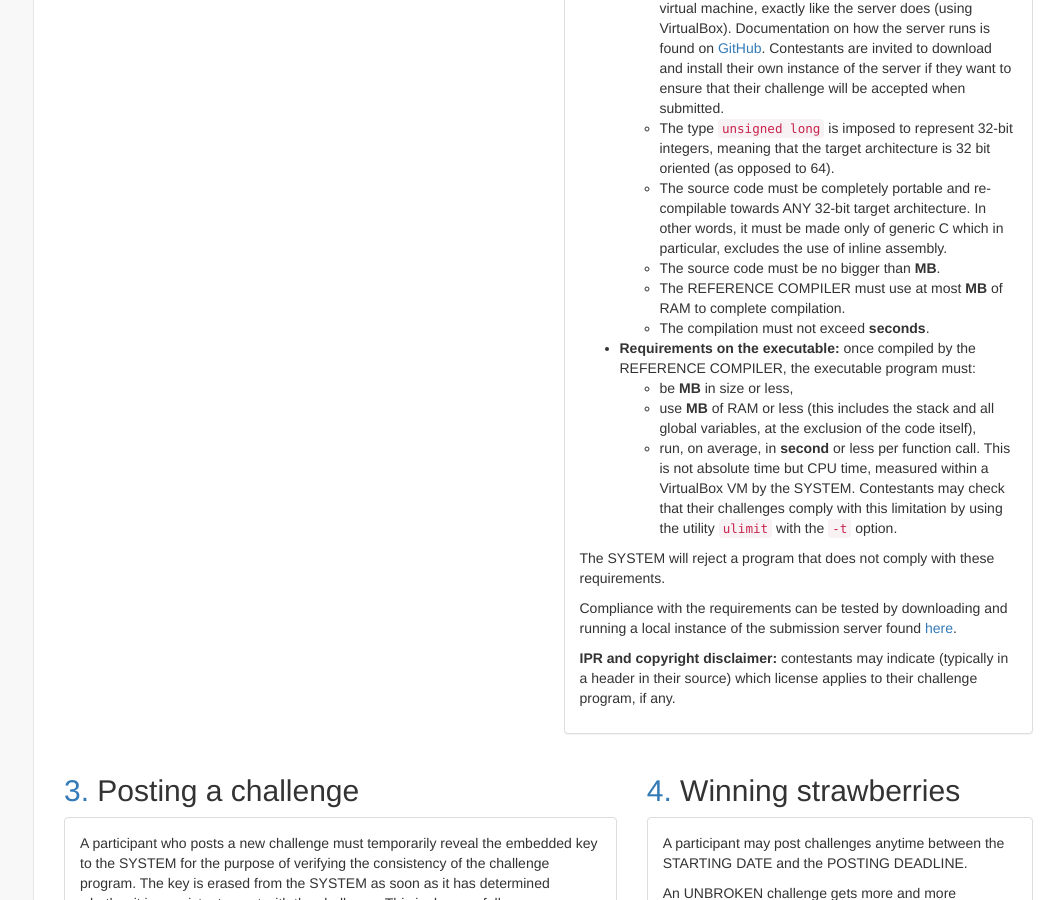
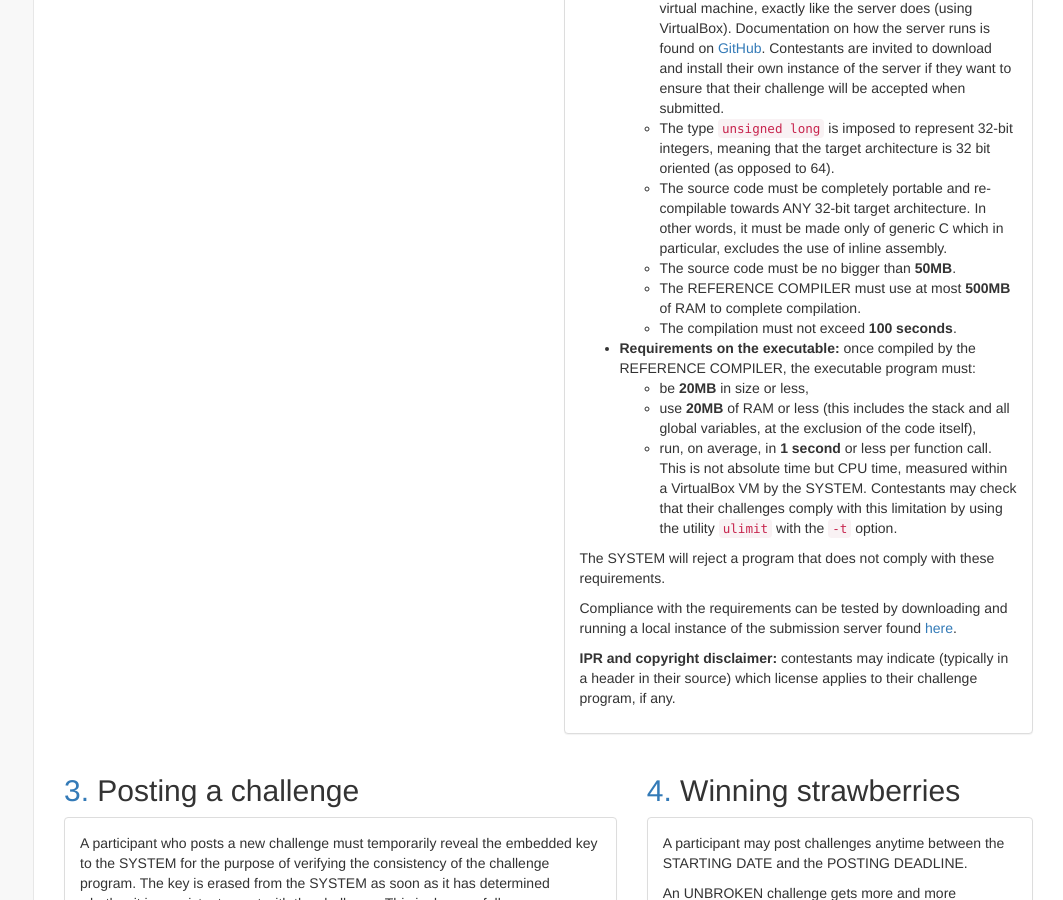
Before and after one commit to whibox-contest/whibox-contest.github.io, a Jekyll site: the page built from rules.md, in a window 1280 px wide and 900 px high, scrolled down 861 px. Shown: the whole window, without its empty margins (217-1280 px from the left). Built offline with Jekyll 4.4.1, drawn with Linux system fonts in a browser that asks for light colours; formulas are drawn with MathJax 3.

Commit message:
Update missing requirements

```diff
--- a/rules.md
+++ b/rules.md
@@ -41,15 +41,15 @@ title: Competition Rules
 	      <li>No <code>#include</code> or <code>extern</code> is allowed in the source code, and more generally linking to external libraries (even the standard C libraries) is forbidden. This is intended to prevent the inclusion of malware in submitted challenges. Any attempt to maliciously attack the SYSTEM or the computer system of attackers will lead to DISQUALIFICATION. In case evidence of malicious code is found in a challenge, contestants are invited to contact the ORGANIZING COMMITTEE directly (whibox.organizing.committee@gmail.com). If contestants are suspicious that some challenge program may contain malware, they may run GCC in docker or a virtual machine, exactly like the server does (using VirtualBox). Documentation on how the server runs is found on <a href="https://github.com/CryptoExperts/wb_contest_submission_server">GitHub</a>. Contestants are invited to download and install their own instance of the server if they want to ensure that their challenge will be accepted when submitted.</li>
 	      <li>The type <code>unsigned long</code> is imposed to represent 32-bit integers, meaning that the target architecture is 32 bit oriented (as opposed to 64).</li>
 	      <li>The source code must be completely portable and re-compilable towards ANY 32-bit target architecture. In other words, it must be made only of generic C which in particular, excludes the use of inline assembly.</li>
-	      <li>The source code must be no bigger than <strong>{{ challenge_max_source_size_in_mb }}MB</strong>.</li>
-	      <li>The REFERENCE COMPILER must use at most <strong>{{ challenge_max_mem_for_compilation_in_mb }}MB</strong> of RAM to complete compilation.</li>
-	      <li>The compilation must not exceed <strong>{{ challenge_max_time_for_compilation_in_secs }} seconds</strong>.</li>
+	      <li>The source code must be no bigger than <strong>50MB</strong>.</li>
+	      <li>The REFERENCE COMPILER must use at most <strong>500MB</strong> of RAM to complete compilation.</li>
+	      <li>The compilation must not exceed <strong>100 seconds</strong>.</li>
 	    </ul>
 	    <li><strong>Requirements on the executable:</strong> once compiled by the REFERENCE COMPILER, the executable program must:</li>
 	    <ul>
-	      <li>be <strong>{{ challenge_max_binary_size_in_mb }}MB</strong> in size or less,</li>
-	      <li>use <strong>{{ challenge_max_mem_execution_in_mb }}MB</strong> of RAM or less (this includes the stack and all global variables, at the exclusion of the code itself),</li>
-	      <li>run, on average, in <strong>{{ challenge_max_time_execution_in_secs }} second</strong> or less per function call. This is not absolute time but CPU time, measured within a VirtualBox VM by the SYSTEM. Contestants may check that their challenges comply with this limitation by using the utility <code>ulimit</code> with the <code>-t</code> option.</li>
+	      <li>be <strong>20MB</strong> in size or less,</li>
+	      <li>use <strong>20MB</strong> of RAM or less (this includes the stack and all global variables, at the exclusion of the code itself),</li>
+	      <li>run, on average, in <strong>1 second</strong> or less per function call. This is not absolute time but CPU time, measured within a VirtualBox VM by the SYSTEM. Contestants may check that their challenges comply with this limitation by using the utility <code>ulimit</code> with the <code>-t</code> option.</li>
 	    </ul>
 	  </ul>
 	  <p>The SYSTEM will reject a program that does not comply with these requirements.</p>
```
